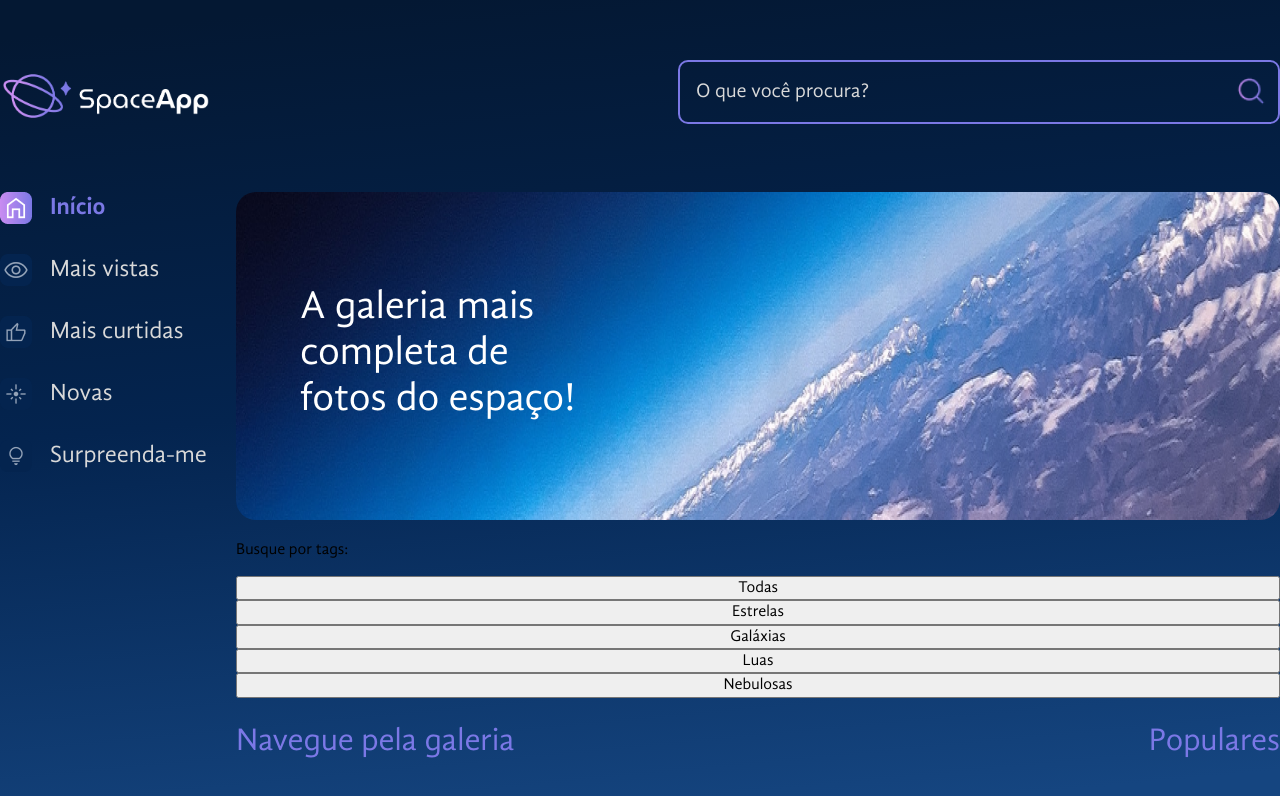
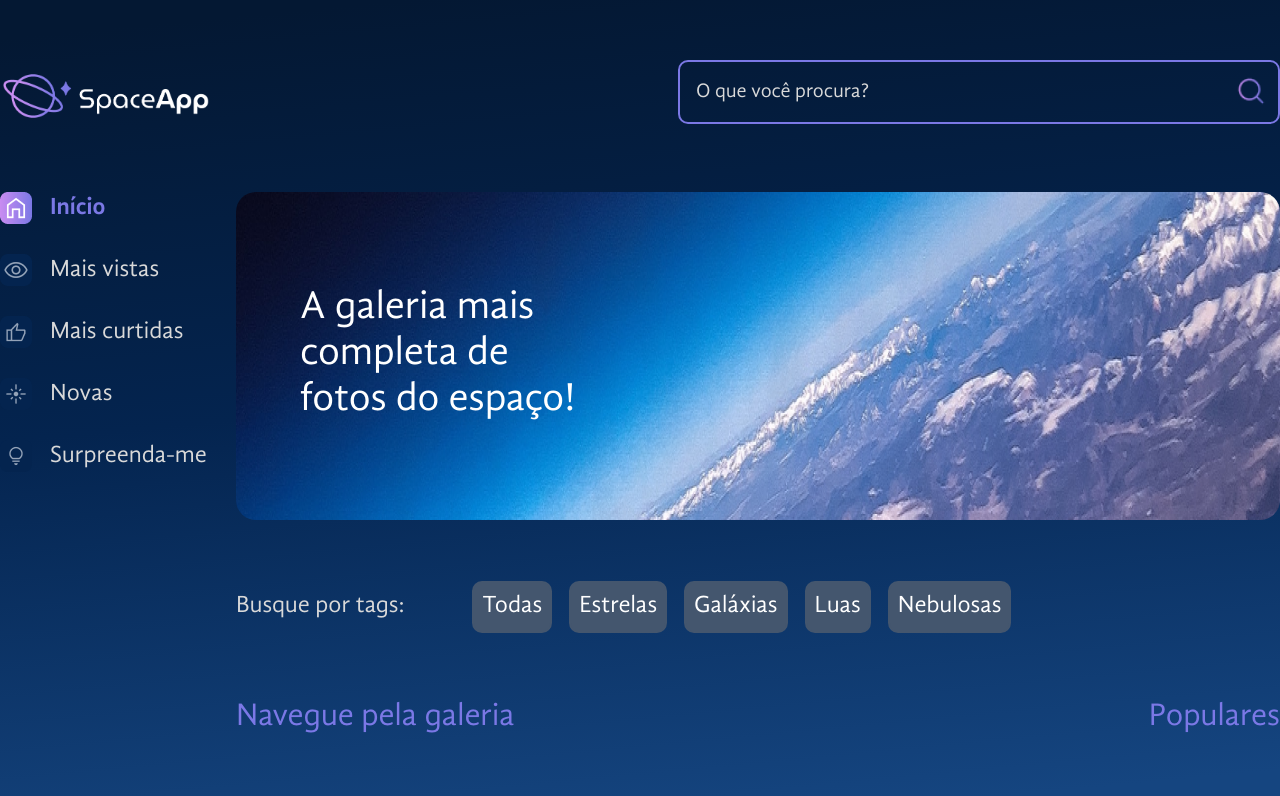
Before and after one commit to GuilFranca/ReactStyledComponents-Alura, a React (Vite) app: page / in a window 1280 px wide. Shown: the top 796 px of the page. Built offline with nearby package versions, Linux system fonts and the light colour scheme.

Commit message:
Aula 6 - 6. Desafio: uma tag cheia de estilos Finalizada

```diff
--- a/src/components/Galeria/Tags/index.jsx
+++ b/src/components/Galeria/Tags/index.jsx
@@ -1,11 +1,39 @@
+import styled from "styled-components";
 import tags from "./tags.json";
+
+const ContainerTags = styled.section`
+    display: flex;
+    gap: 17px;
+    align-items: center;
+    margin: 56px 0 39px;
+
+    p {
+        font-size: 24px;
+        color: #D9D9D9;
+        width: 219px;
+        margin: 0;
+    }
+
+    button {
+        background-color: #44566e;
+        border: 2px solid #44566e;
+        border-radius: 10px;
+        color: #FFF;
+        font-size: 24px;
+        padding: 10px 8px;
+        cursor: pointer;
+        &:hover {
+            border-color: #C98CF1;
+        }
+    }
+`;
 
 const Tags = () => {
     return (
-        <>
+        <ContainerTags>
             <p>Busque por tags:</p>
             {tags.map(tag => <button key={tag.id}>{tag.titulo}</button>)}
-        </>
+        </ContainerTags>
     );
 }
 
```
